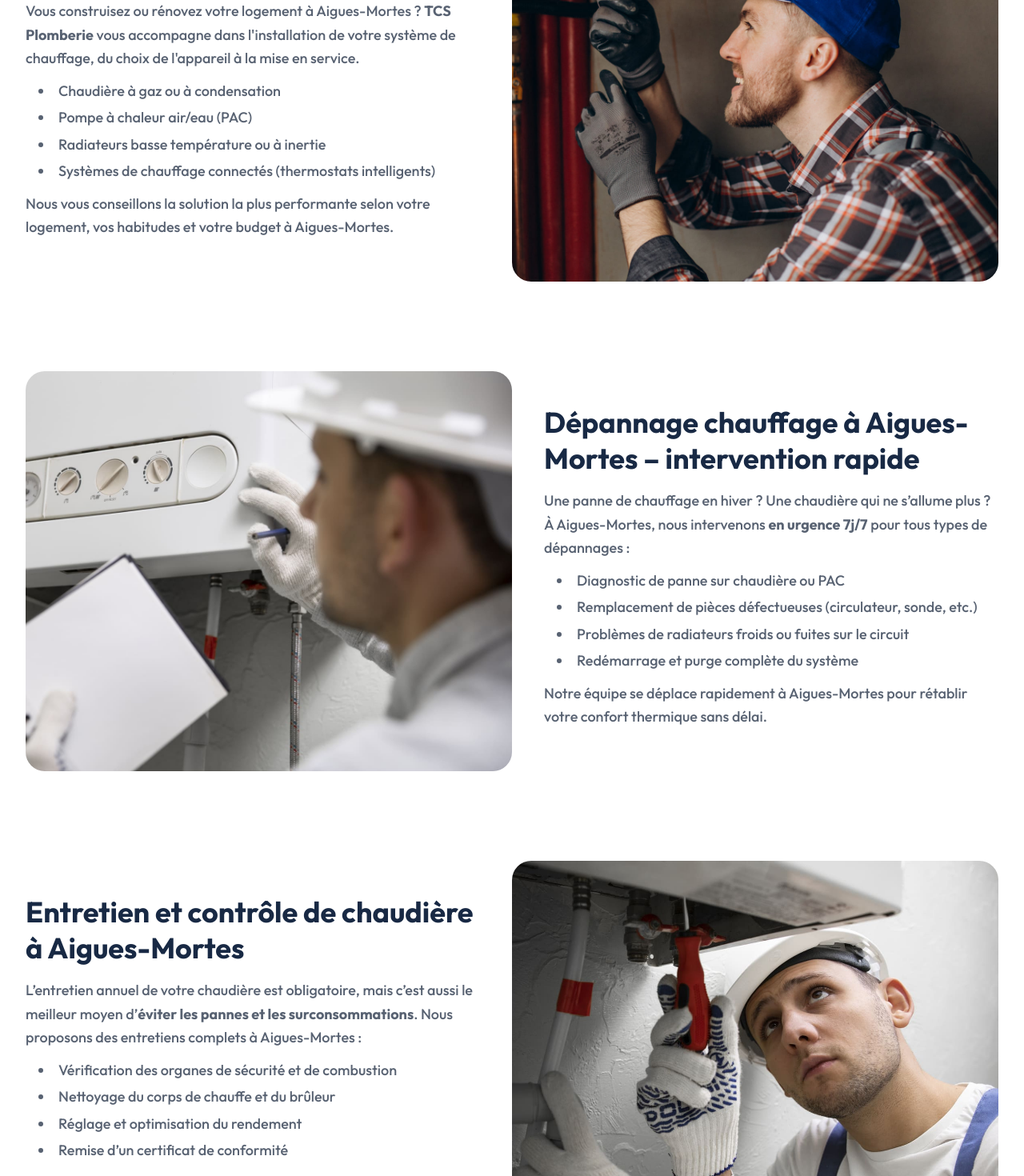
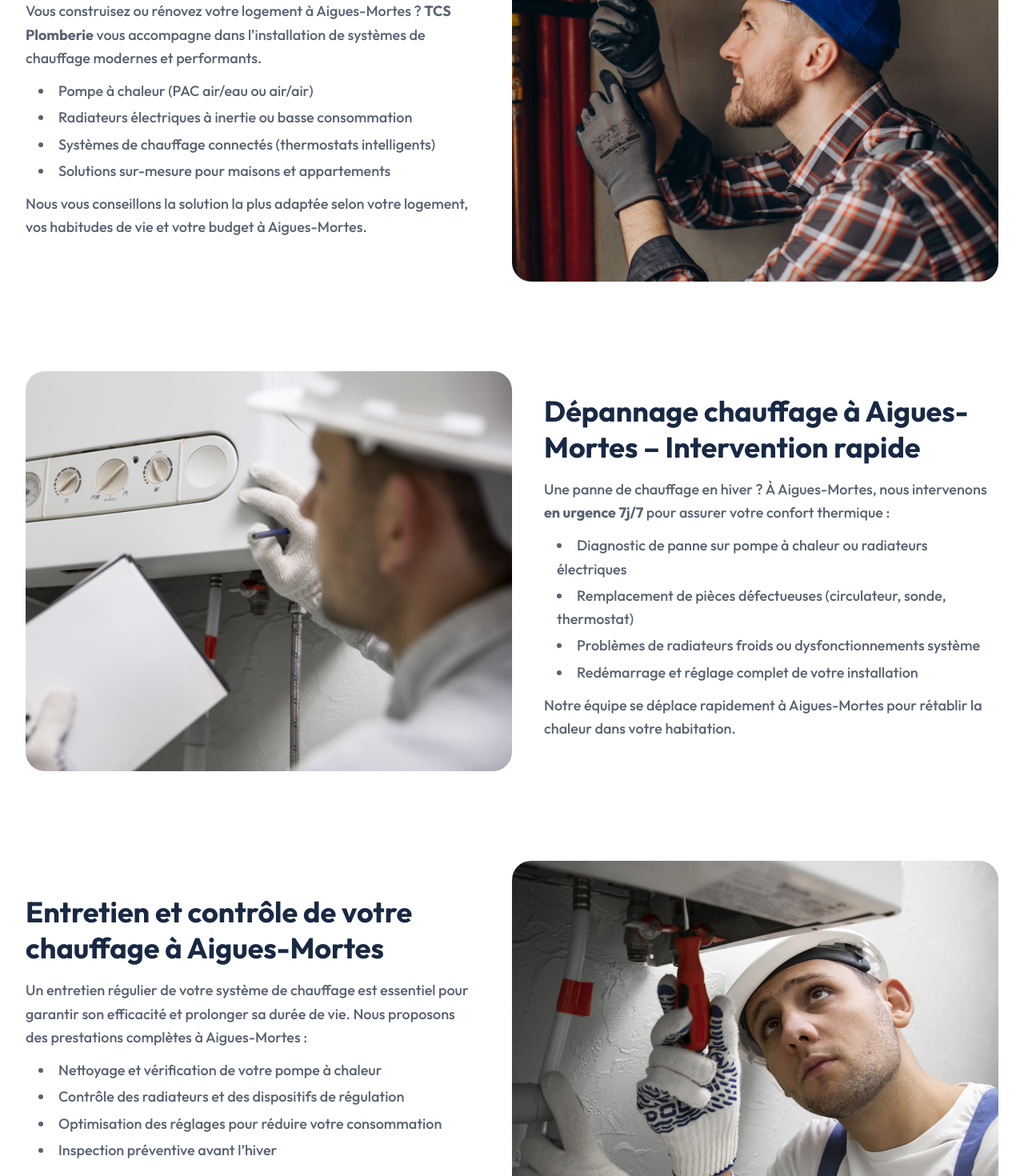
Before and after one commit to DylannDev/tcs-plomberie, a Next.js app: page /chauffage/aigues-mortes in a window 1280 px wide. Shown: the part 920-2390 px from the top of the page at 80% size. Built offline with nearby package versions, Linux system fonts and the light colour scheme.

Commit message:
🚧 Add definitive contact infos

```diff
--- a/src/data/index.tsx
+++ b/src/data/index.tsx
@@ -15,25 +15,25 @@ export const navigationLinks = [
 
 // Contact information
 export const contactInfo = {
-  phone: "+33699096925",
-  displayPhone: "06 99 09 69 25",
-  email: "contact@tcsplomberie.fr",
+  phone: "+33775715252",
+  displayPhone: "07 75 71 52 52",
+  email: "thermoclimsanitaire@gmail.com",
 };
 
 export const socialLinks = [
   {
     platform: "Whatsapp",
-    href: "https://wa.me/699096925",
+    href: "https://wa.me/775715252",
     icon: <RiWhatsappFill />,
   },
   {
     platform: "Instagram",
-    href: "https://instagram.com/tcsplomberie",
+    href: "https://instagram.com/thermoclimsanitairemontpellier",
     icon: <RiInstagramFill />,
   },
   {
     platform: "Facebook",
-    href: "https://www.facebook.com/tcsplomberie",
+    href: "https://www.facebook.com/thermoclimsanitairemontpellier",
     icon: <RiFacebookCircleFill />,
   },
 ];
@@ -331,36 +331,36 @@ export const faqChauffage = (city: string) => [
     id: "services-chauffage",
     question: `Quels services de chauffage proposez-vous à ${city} ?`,
     answer: `
-      À ${city}, nous proposons des solutions complètes pour tous vos besoins en chauffage, qu'il s'agisse d'un logement ou de locaux professionnels :
+      À ${city}, <strong>TCS Plomberie</strong> vous accompagne dans l’installation, l’entretien et le dépannage de vos systèmes de chauffage. Nos prestations incluent :
       <ul class="list-disc list-inside mt-2 space-y-1">
-        <li>Installation de chaudières (gaz, fioul, électrique)</li>
-        <li>Pose de pompes à chaleur (air/eau, géothermie)</li>
-        <li>Entretien annuel et maintenance préventive</li>
-        <li>Dépannage en cas de panne ou dysfonctionnement</li>
-        <li>Optimisation de la performance énergétique</li>
+        <li>Installation de pompes à chaleur air-eau et air-air</li>
+        <li>Pose de radiateurs électriques à inertie ou à basse consommation</li>
+        <li>Maintenance préventive des installations existantes</li>
+        <li>Dépannage en cas de panne ou de dysfonctionnement</li>
+        <li>Optimisation de la régulation et des réglages</li>
       </ul>
-      Chaque installation est personnalisée en fonction de la surface, de l'usage et des contraintes techniques de votre bien à ${city}.
+      Chaque solution est étudiée pour s’adapter à votre logement, vos habitudes de vie et vos objectifs d’économie d’énergie à ${city}.
     `,
   },
   {
     id: "intervention-urgence",
     question: `Intervenez-vous rapidement en cas de panne de chauffage à ${city} ?`,
     answer: `
-      Oui. Notre équipe se déplace à ${city} et ses environs pour toute urgence liée à votre système de chauffage : panne de chaudière, fuite, problème de pression ou de thermostat. Nous intervenons 7j/7 avec le matériel nécessaire pour un diagnostic rapide et une réparation efficace.
+      Oui. En cas de panne de votre système de chauffage à ${city}, notre équipe intervient en urgence <strong>7j/7</strong> pour rétablir votre confort thermique. Que ce soit une pompe à chaleur défectueuse, un radiateur qui ne chauffe plus ou un problème de régulation, nous établissons un diagnostic rapide et intervenons avec le matériel adapté.
     `,
   },
   {
     id: "devis-gratuit-chauffage",
-    question: `Est-ce que le devis est gratuit pour une installation de chauffage à ${city} ?`,
+    question: `Proposez-vous un devis gratuit pour une installation de chauffage à ${city} ?`,
     answer: `
-      Tout à fait. Que ce soit pour une nouvelle installation, un remplacement ou un contrat d'entretien, nous réalisons un devis 100 % gratuit à ${city}. Le devis est détaillé, sans frais cachés, et vous permet de choisir la solution la plus adaptée à votre budget.
+      Bien sûr. Toutes nos installations de chauffage à ${city} font l’objet d’un <strong>devis gratuit, clair et sans engagement</strong>. Nous étudions vos besoins et les contraintes de votre logement pour vous proposer la solution la plus économique et efficace.
     `,
   },
   {
     id: "frequence-entretien",
-    question: `À quelle fréquence faut-il entretenir sa chaudière à ${city} ?`,
+    question: `Faut-il entretenir régulièrement son système de chauffage à ${city} ?`,
     answer: `
-      Il est obligatoire de faire entretenir votre chaudière au moins une fois par an. Cet entretien comprend le nettoyage, la vérification des performances, et le contrôle des émissions. Cela permet d'éviter les pannes, de prolonger la durée de vie de l'appareil, et de réduire votre consommation énergétique à ${city}.
+      Oui, un entretien régulier est indispensable pour garantir la performance de votre système de chauffage à ${city}. Nous vous recommandons une <strong>vérification annuelle</strong> de votre pompe à chaleur, de vos radiateurs et de vos dispositifs de régulation. Cela permet d’éviter les pannes, de réduire votre consommation énergétique et de prolonger la durée de vie de votre installation.
     `,
   },
 ];
@@ -563,43 +563,44 @@ export const sectionsChauffage = [
   {
     title: (city: string) => `Installation de chauffage à ${city}`,
     content: (city: string) => `
-      <p>Vous construisez ou rénovez votre logement à ${city} ? <strong>TCS Plomberie</strong> vous accompagne dans l'installation de votre système de chauffage, du choix de l'appareil à la mise en service.</p>
+      <p>Vous construisez ou rénovez votre logement à ${city} ? <strong>TCS Plomberie</strong> vous accompagne dans l'installation de systèmes de chauffage modernes et performants.</p>
       <ul class="list-disc list-inside space-y-1">
-        <li>Chaudière à gaz ou à condensation</li>
-        <li>Pompe à chaleur air/eau (PAC)</li>
-        <li>Radiateurs basse température ou à inertie</li>
+        <li>Pompe à chaleur (PAC air/eau ou air/air)</li>
+        <li>Radiateurs électriques à inertie ou basse consommation</li>
         <li>Systèmes de chauffage connectés (thermostats intelligents)</li>
+        <li>Solutions sur-mesure pour maisons et appartements</li>
       </ul>
-      <p>Nous vous conseillons la solution la plus performante selon votre logement, vos habitudes et votre budget à ${city}.</p>
+      <p>Nous vous conseillons la solution la plus adaptée selon votre logement, vos habitudes de vie et votre budget à ${city}.</p>
     `,
     image: "/chauffagiste-1.jpg",
   },
   {
     title: (city: string) =>
-      `Dépannage chauffage à ${city} – intervention rapide`,
+      `Dépannage chauffage à ${city} – Intervention rapide`,
     content: (city: string) => `
-      <p>Une panne de chauffage en hiver ? Une chaudière qui ne s’allume plus ? À ${city}, nous intervenons <strong>en urgence 7j/7</strong> pour tous types de dépannages :</p>
+      <p>Une panne de chauffage en hiver ? À ${city}, nous intervenons <strong>en urgence 7j/7</strong> pour assurer votre confort thermique :</p>
       <ul class="list-disc list-inside space-y-1">
-        <li>Diagnostic de panne sur chaudière ou PAC</li>
-        <li>Remplacement de pièces défectueuses (circulateur, sonde, etc.)</li>
-        <li>Problèmes de radiateurs froids ou fuites sur le circuit</li>
-        <li>Redémarrage et purge complète du système</li>
+        <li>Diagnostic de panne sur pompe à chaleur ou radiateurs électriques</li>
+        <li>Remplacement de pièces défectueuses (circulateur, sonde, thermostat)</li>
+        <li>Problèmes de radiateurs froids ou dysfonctionnements système</li>
+        <li>Redémarrage et réglage complet de votre installation</li>
       </ul>
-      <p>Notre équipe se déplace rapidement à ${city} pour rétablir votre confort thermique sans délai.</p>
+      <p>Notre équipe se déplace rapidement à ${city} pour rétablir la chaleur dans votre habitation.</p>
     `,
     image: "/chauffagiste-2.jpg",
   },
   {
-    title: (city: string) => `Entretien et contrôle de chaudière à ${city}`,
+    title: (city: string) =>
+      `Entretien et contrôle de votre chauffage à ${city}`,
     content: (city: string) => `
-      <p>L’entretien annuel de votre chaudière est obligatoire, mais c’est aussi le meilleur moyen d’<strong>éviter les pannes et les surconsommations</strong>. Nous proposons des entretiens complets à ${city} :</p>
+      <p>Un entretien régulier de votre système de chauffage est essentiel pour garantir son efficacité et prolonger sa durée de vie. Nous proposons des prestations complètes à ${city} :</p>
       <ul class="list-disc list-inside space-y-1">
-        <li>Vérification des organes de sécurité et de combustion</li>
-        <li>Nettoyage du corps de chauffe et du brûleur</li>
-        <li>Réglage et optimisation du rendement</li>
-        <li>Remise d’un certificat de conformité</li>
+        <li>Nettoyage et vérification de votre pompe à chaleur</li>
+        <li>Contrôle des radiateurs et des dispositifs de régulation</li>
+        <li>Optimisation des réglages pour réduire votre consommation</li>
+        <li>Inspection préventive avant l’hiver</li>
       </ul>
-      <p>Vous pouvez opter pour un <strong>contrat d’entretien</strong> incluant intervention en cas de panne et suivi annuel automatique à ${city}.</p>
+      <p>Nous vous accompagnons pour maintenir des performances optimales et prévenir les pannes à ${city}.</p>
     `,
     image: "/chauffagiste-3.jpg",
   },
@@ -607,14 +608,14 @@ export const sectionsChauffage = [
     title: (city: string) =>
       `Solutions de chauffage éco-performantes à ${city}`,
     content: (city: string) => `
-      <p>Réduisez vos factures tout en respectant l’environnement grâce à nos systèmes de chauffage nouvelle génération à ${city} :</p>
+      <p>Réduisez vos factures tout en respectant l’environnement grâce à nos équipements de chauffage haute performance à ${city} :</p>
       <ul class="list-disc list-inside space-y-1">
-        <li>Pompes à chaleur haute performance</li>
-        <li>Chaudières à condensation faible consommation</li>
-        <li>Systèmes intelligents avec pilotage à distance</li>
-        <li>Optimisation des réglages pour un confort sur-mesure</li>
+        <li>Pompes à chaleur nouvelle génération</li>
+        <li>Radiateurs électriques basse consommation</li>
+        <li>Thermostats connectés pour pilotage à distance</li>
+        <li>Optimisation énergétique personnalisée</li>
       </ul>
-      <p>Nous vous conseillons la solution la plus performante selon votre logement et vos habitudes.</p>
+      <p>Nous étudions vos besoins et vous orientons vers les solutions les plus adaptées pour votre confort à ${city}.</p>
     `,
     image: "/plombier-6.jpg",
   },
@@ -622,14 +623,14 @@ export const sectionsChauffage = [
     title: (city: string) =>
       `Pourquoi choisir TCS Plomberie pour votre chauffage à ${city} ?`,
     content: (city: string) => `
-      <p>En confiant votre chauffage à <strong>TCS Plomberie</strong>, vous bénéficiez de l’expertise d’un artisan local reconnu à ${city}, à l’écoute de vos besoins.</p>
+      <p>En confiant votre installation ou dépannage de chauffage à <strong>TCS Plomberie</strong>, vous bénéficiez d’un service fiable et personnalisé à ${city} :</p>
       <ul class="list-disc list-inside space-y-1">
-        <li><strong>Réactivité</strong> : interventions rapides, même en période hivernale</li>
-        <li><strong>Fiabilité</strong> : conseils personnalisés, matériel professionnel</li>
-        <li><strong>Transparence</strong> : devis gratuit, pas de mauvaise surprise</li>
-        <li><strong>Suivi client</strong> : contrat d’entretien, dépannage prioritaire</li>
+        <li><strong>Réactivité</strong> : interventions rapides même en plein hiver</li>
+        <li><strong>Conseils personnalisés</strong> : solutions sur-mesure adaptées à votre logement</li>
+        <li><strong>Transparence</strong> : devis gratuit et sans mauvaise surprise</li>
+        <li><strong>Suivi client</strong> : accompagnement avant et après intervention</li>
       </ul>
-      <p>Nos clients à ${city} apprécient notre sérieux, notre ponctualité et la qualité de nos installations.</p>
+      <p>Nos clients à ${city} nous font confiance pour notre professionnalisme et notre engagement qualité.</p>
     `,
     image: "/chauffagiste-5.jpg",
   },
```
